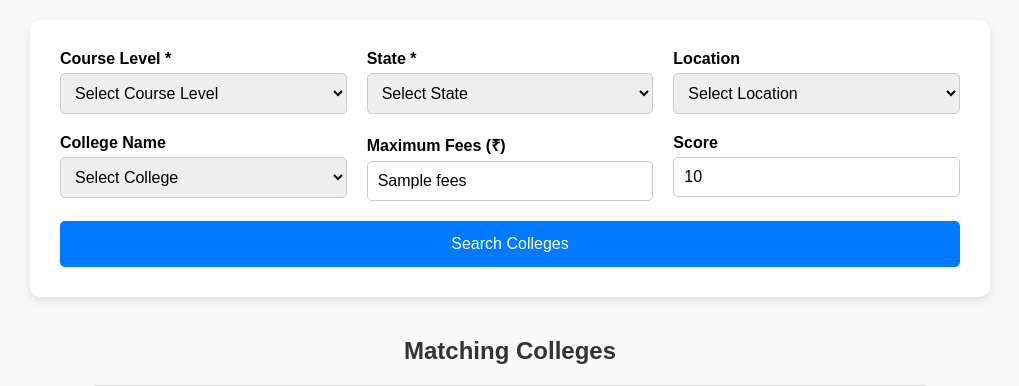
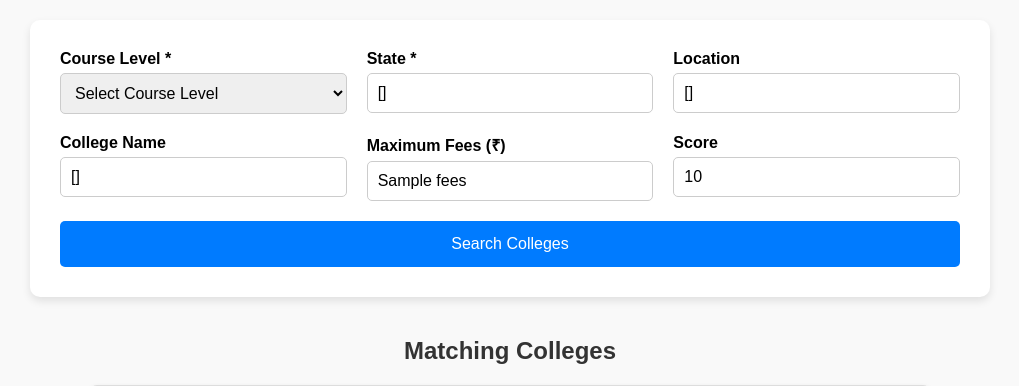
Before and after one commit to Biswal23/college-backend, a Flask app: template templates/index.html in a window 1280 px wide. Shown: the top 386 px of the page, without its empty margins (130-1149 px from the left). Run offline with Flask 3, Linux system fonts and the light colour scheme; the template is opened without the code that fills it: most values are stand-ins (such as "Sample title", 1, 10 or a date in 2020); parts of the project's set-up code (start-up, migrations or seed data) failed here and were passed over; some libraries are stand-ins or nearby versions.

Commit message:
Update index.html

```diff
--- a/templates/index.html
+++ b/templates/index.html
@@ -4,6 +4,11 @@
     <meta charset="UTF-8">
     <meta name="viewport" content="width=device-width, initial-scale=1.0">
     <title>College Predictor Form</title>
+
+    <!-- Include jQuery and jQuery UI for autocomplete -->
+    <script src="/static/jquery.min.js"></script>
+    <script src="/static/jquery-ui.min.js"></script>
+    <link rel="stylesheet" href="/static/jquery-ui.min.css">
 
     <style>
         body {
@@ -92,6 +97,26 @@
             margin: 5px 0;
             color: #555;
         }
+
+        /* Style for jQuery UI Autocomplete */
+        .ui-autocomplete {
+            max-height: 200px;
+            overflow-y: auto;
+            overflow-x: hidden;
+            border: 1px solid #ccc;
+            background: #fff;
+            border-radius: 5px;
+            box-shadow: 0 2px 5px rgba(0,0,0,0.1);
+        }
+
+        .ui-menu-item {
+            padding: 10px;
+            cursor: pointer;
+        }
+
+        .ui-menu-item:hover {
+            background-color: #f0f0f0;
+        }
     </style>
 </head>
 
@@ -110,32 +135,17 @@
 
         <div class="form-group">
             <label for="state">State *</label>
-            <select name="state" id="state" required>
-                <option value="">Select State</option>
-                {% for state in suggestions.state %}
-                    <option value="{{ state }}" {% if form_data.state == state %}selected{% endif %}>{{ state }}</option>
-                {% endfor %}
-            </select>
+            <input type="text" name="state" id="state" value="{{ form_data.state or '' }}" required placeholder="e.g., Tamil Nadu">
         </div>
 
         <div class="form-group">
             <label for="location">Location</label>
-            <select name="location" id="location">
-                <option value="">Select Location</option>
-                {% for loc in suggestions.location %}
-                    <option value="{{ loc }}" {% if form_data.location == loc %}selected{% endif %}>{{ loc }}</option>
-                {% endfor %}
-            </select>
+            <input type="text" name="location" id="location" value="{{ form_data.location or '' }}" placeholder="e.g., Chennai">
         </div>
 
         <div class="form-group">
             <label for="college_name">College Name</label>
-            <select name="college_name" id="college_name">
-                <option value="">Select College</option>
-                {% for name in suggestions.college_name %}
-                    <option value="{{ name }}" {% if form_data.college_name == name %}selected{% endif %}>{{ name }}</option>
-                {% endfor %}
-            </select>
+            <input type="text" name="college_name" id="college_name" value="{{ form_data.college_name or '' }}" placeholder="e.g., Science College">
         </div>
 
         <div class="form-group">
@@ -178,5 +188,49 @@
     {% endfor %}
 {% endif %}
 
+<script>
+    $(document).ready(function() {
+        // Pass suggestions from backend to JavaScript
+        var suggestions = {
+            college_name: {{ suggestions.college_name | tojson }},
+            location: {{ suggestions.location | tojson }},
+            state: {{ suggestions.state | tojson }}
+        };
+
+        // Initialize autocomplete for state
+        $("#state").autocomplete({
+            source: function(request, response) {
+                var matcher = new RegExp("^" + $.ui.autocomplete.escapeRegex(request.term), "i");
+                response($.grep(suggestions.state, function(item) {
+                    return matcher.test(item);
+                }));
+            },
+            minLength: 1
+        });
+
+        // Initialize autocomplete for location
+        $("#location").autocomplete({
+            source: function(request, response) {
+                var matcher = new RegExp("^" + $.ui.autocomplete.escapeRegex(request.term), "i");
+                response($.grep(suggestions.location, function(item) {
+                    return matcher.test(item);
+                }));
+            },
+            minLength: 1
+        });
+
+        // Initialize autocomplete for college_name
+        $("#college_name").autocomplete({
+            source: function(request, response) {
+                var matcher = new RegExp("^" + $.ui.autocomplete.escapeRegex(request.term), "i");
+                response($.grep(suggestions.college_name, function(item) {
+                    return matcher.test(item);
+                }));
+            },
+            minLength: 1
+        });
+    });
+</script>
+
 </body>
 </html>
```
